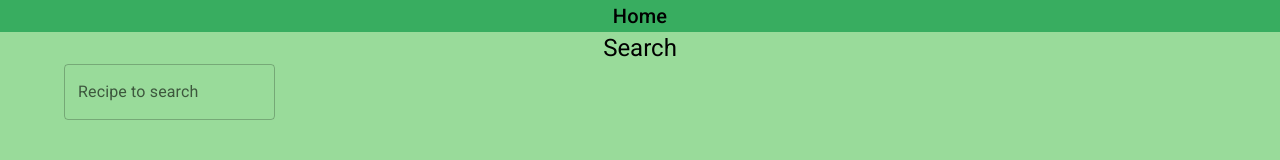
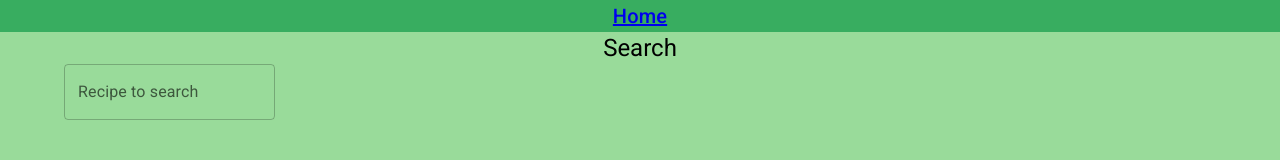
Before and after one commit to lijo-belardi/vegetarian-website-project, a React (Create React App) app: page / in a window 1280 px wide. Shown: the top 160 px of the page. Built offline with nearby package versions, Linux system fonts and the light colour scheme; no server answers.

Commit message:
feat(NavLink): Added NavLink to Navbar (Home)

```diff
--- a/src/components/Navbar/index.jsx
+++ b/src/components/Navbar/index.jsx
@@ -2,6 +2,7 @@
 import styles from './index.module.scss'
 import { Typography } from '@mui/material'
 import { Container } from '@mui/system'
+import { NavLink } from 'react-router-dom'
 
 const Navbar = () => {
   return (
@@ -13,7 +14,7 @@
           variant='h6'
           align='center'
         >
-          Home
+          <NavLink to={'/'}>Home</NavLink>
         </Typography>
       </Container>
     </div>
--- a/src/pages/Recipe/index.jsx
+++ b/src/pages/Recipe/index.jsx
@@ -1,9 +1,12 @@
 import React from 'react'
+import Navbar from '../../components/Navbar'
 
 const Recipe = () => {
 
   return (
-    <div>Recipe</div>
+    <div>
+       <Navbar />
+    </div>
   )
 }
 
```
